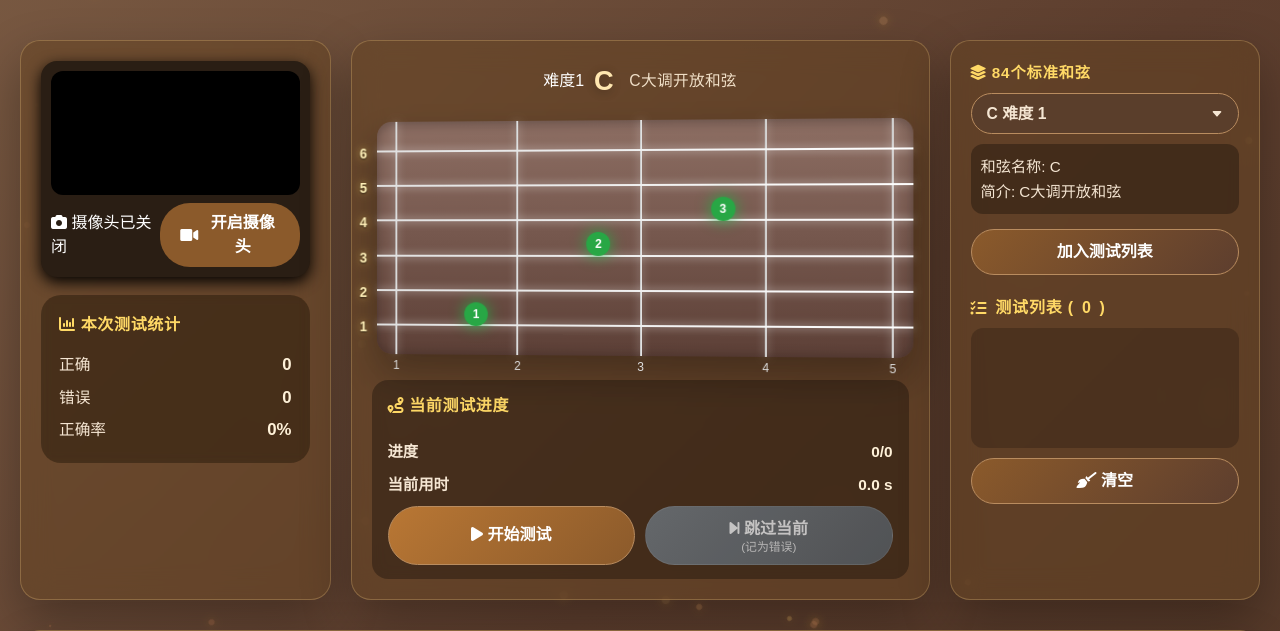
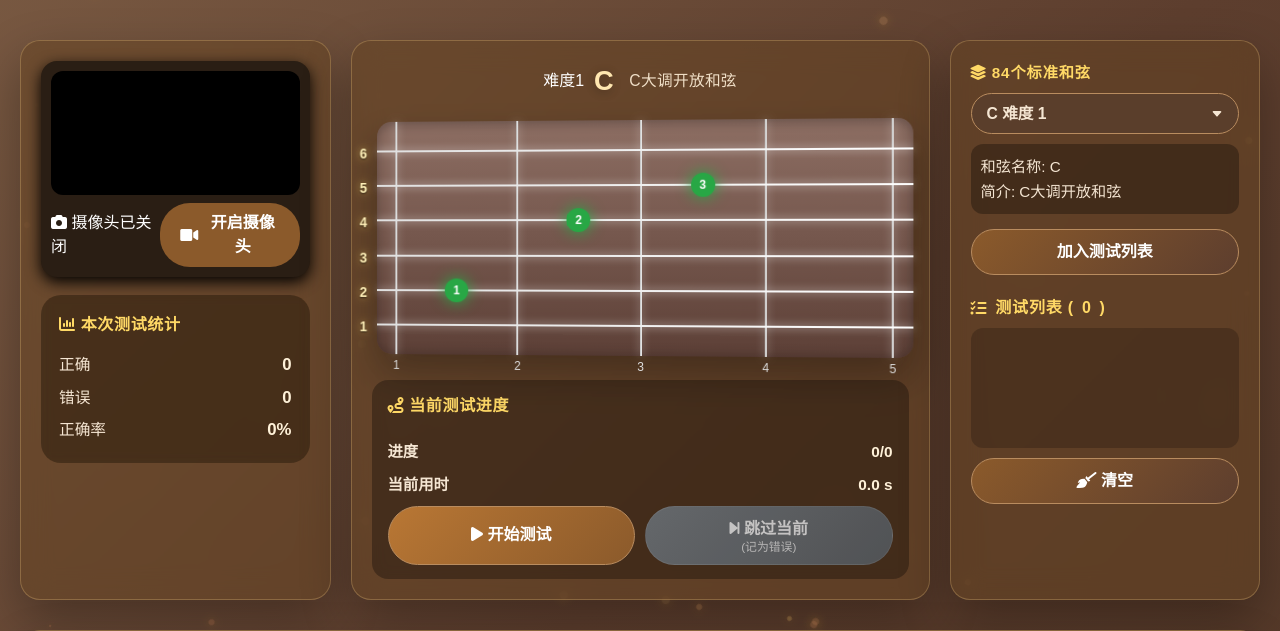
Before and after one commit to lhh666-6/guitar-teacher, a Flask app: page /solo in a window 1280 px wide. Shown: the part 68-699 px from the top of the page. Run offline with Flask 3, Linux system fonts and the light colour scheme; the visitor is signed in with stand-in values (Sample User, id 1); parts of the project's set-up code (start-up, migrations or seed data) failed here and were passed over; some libraries are stand-ins or nearby versions.

Commit message:
feature: solo指板绿点调整至弦上
Co-Authored-By: Claude Opus 4.7 <noreply@anthropic.com>

```diff
--- a/static/js/solo/main.js
+++ b/static/js/solo/main.js
@@ -515,7 +515,7 @@
                 const colIndex = fretToCol[p.fret];
                 const idx = this.backendToDisplayIndex(p.string);
                 const x = baseX + colIndex * fretSpacing + fretSpacing / 2;
-                const y = baseY + idx * stringSpacing - 6;
+                const y = baseY + idx * stringSpacing;
 
                 const dot = document.createElement('div');
                 dot.className = `dot ${p.type === 'standard' ? 'standard' : (p.correct ? 'user-correct' : 'user-wrong')}`;
--- a/templates/solo.html
+++ b/templates/solo.html
@@ -262,9 +262,12 @@
             box-shadow: 0 0 8px rgba(255,255,255,0.8);
         }
         .dot-container {
-            position: relative;
-            width: 100%;
-            height: 100%;
+            position: absolute;
+            inset: 0;
+            width: auto;
+            height: auto;
+            z-index: 22;
+            pointer-events: none;
         }
         .dot {
             position: absolute;
```
